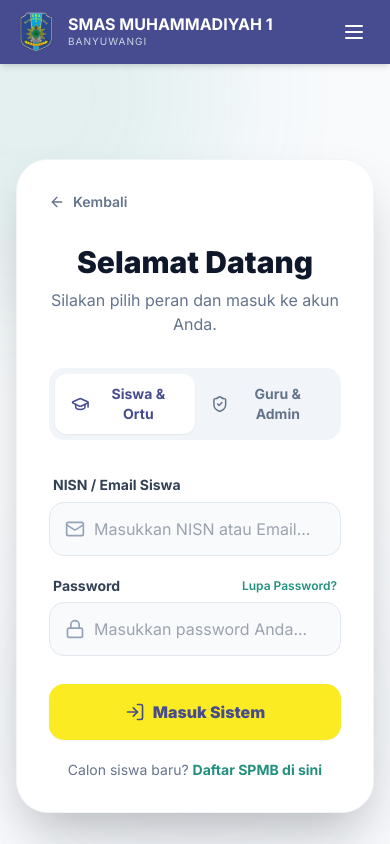
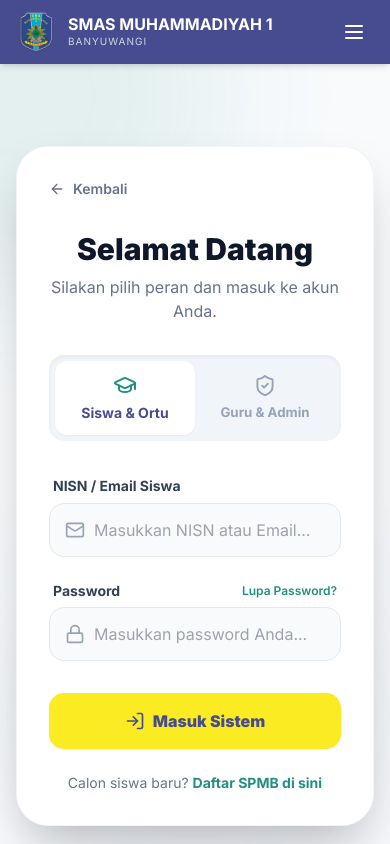
Before and after one commit to mbuzzz/demosmamutubwi, a React (Vite) app in the folder frontend/: page /login in a window 390 px wide. Shown: the top 844 px of the page. Built offline with nearby package versions, Linux system fonts and the light colour scheme.

Commit message:
feat(frontend): refactor max-width to 7xl for consistency, improve Login tabs contrast, and add SPMB enrollment page

```diff
--- a/frontend/src/App.tsx
+++ b/frontend/src/App.tsx
@@ -9,6 +9,7 @@ import NewsHub from './pages/NewsHub';
 import NewsDetail from './pages/NewsDetail';
 import Downloads from './pages/Downloads';
 import Login from './pages/Login';
+import SPMB from './pages/SPMB';
 
 export default function App() {
   return (
@@ -25,6 +26,7 @@ export default function App() {
               <Route path="/berita/:id" element={<NewsDetail />} />
               <Route path="/unduhan" element={<Downloads />} />
               <Route path="/login" element={<Login />} />
+              <Route path="/spmb" element={<SPMB />} />
             </Routes>
           </main>
         </div>
--- a/frontend/src/components/Navbar.tsx
+++ b/frontend/src/components/Navbar.tsx
@@ -10,7 +10,8 @@ export default function Navbar() {
     { path: '/profile', label: 'Profil Sekolah' },
     { path: '/guru', label: 'Direktori Guru' },
     { path: '/berita', label: 'Berita' },
-    { path: '/unduhan', label: 'Unduhan' }
+    { path: '/unduhan', label: 'Unduhan' },
+    { path: '/spmb', label: 'SPMB' }
   ];
 
   return (
--- a/frontend/src/pages/About.tsx
+++ b/frontend/src/pages/About.tsx
@@ -6,7 +6,7 @@ export default function About() {
 
   return (
     <div className="bg-slate-50 py-16 px-4 sm:px-6 lg:px-8 min-h-screen">
-      <div className="max-w-5xl mx-auto">
+      <div className="max-w-7xl mx-auto">
         {/* Header Profile */}
         <div className="text-center mb-12">
           <div className="inline-flex items-center gap-2 px-3 py-1 rounded-full bg-brand-blueDark/10 text-xs font-bold text-brand-blueDark uppercase tracking-wider mb-4">
--- a/frontend/src/pages/Downloads.tsx
+++ b/frontend/src/pages/Downloads.tsx
@@ -18,7 +18,7 @@ export default function Downloads() {
 
   return (
     <div className="bg-slate-50 py-16 px-4 sm:px-6 lg:px-8">
-      <div className="max-w-5xl mx-auto">
+      <div className="max-w-7xl mx-auto">
         <div className="text-center mb-10">
           <h1 className="text-4xl font-extrabold text-slate-900 mb-3">Pusat Unduhan Dokumen</h1>
           <p className="text-slate-500">Akses dokumen publik resmi, kalender, brosur, serta panduan administrasi sekolah.</p>
--- a/frontend/src/pages/GuruDirectory.tsx
+++ b/frontend/src/pages/GuruDirectory.tsx
@@ -21,7 +21,7 @@ export default function GuruDirectory() {
 
   return (
     <div className="bg-slate-50 py-16 px-4 sm:px-6 lg:px-8">
-      <div className="max-w-6xl mx-auto">
+      <div className="max-w-7xl mx-auto">
         <div className="text-center mb-10">
           <h1 className="text-4xl font-extrabold text-slate-900 mb-3">Direktori Guru & Pendidik</h1>
           <p className="text-slate-500">Mata rantai utama transfer keilmuan dan kepribadian Islami bagi siswa kami.</p>
--- a/frontend/src/pages/Home.tsx
+++ b/frontend/src/pages/Home.tsx
@@ -113,7 +113,7 @@ export default function Home() {
 
       {/* Sambutan Kepala Sekolah */}
       <section className="py-20 bg-white">
-        <div className="max-w-6xl mx-auto px-4 sm:px-6 lg:px-8 grid grid-cols-1 lg:grid-cols-12 gap-12 items-center">
+        <div className="max-w-7xl mx-auto px-4 sm:px-6 lg:px-8 grid grid-cols-1 lg:grid-cols-12 gap-12 items-center">
           <div className="lg:col-span-4 flex justify-center">
             <div className="relative group">
               <div className="absolute -inset-1 bg-gradient-to-r from-brand-blueDark to-brand-teal rounded-2xl blur opacity-25 group-hover:opacity-40 transition duration-300"></div>
--- a/frontend/src/pages/Login.tsx
+++ b/frontend/src/pages/Login.tsx
@@ -79,32 +79,34 @@ export default function Login() {
           </div>
 
           {/* Type Switcher */}
-          <div className="flex p-1.5 bg-slate-100 rounded-[15px] mb-8">
+          <div className="flex bg-slate-100 rounded-[15px] mb-8 p-1.5 shadow-inner">
             <button
               type="button"
               onClick={() => setLoginType('siswa')}
-              className={`flex-1 flex items-center justify-center gap-2 py-2.5 px-4 rounded-xl text-sm font-bold transition-all duration-200 ${
+              className={`flex-1 flex flex-col items-center justify-center gap-1.5 py-3 px-2 rounded-xl text-sm font-bold transition-all duration-300 ${
                 loginType === 'siswa'
-                  ? 'bg-white text-brand-blueDark shadow-sm'
-                  : 'text-slate-500 hover:text-slate-700 hover:bg-slate-200/50'
+                  ? 'bg-white text-brand-blueDark shadow-sm transform scale-100'
+                  : 'text-slate-400 hover:text-slate-600 hover:bg-slate-200/50 scale-95'
               }`}
             >
-              <GraduationCap className="w-5 h-5" /> Siswa & Ortu
+              <GraduationCap className={`w-6 h-6 ${loginType === 'siswa' ? 'text-brand-teal' : 'text-slate-400'}`} />
+              Siswa & Ortu
             </button>
             <button
               type="button"
               onClick={() => setLoginType('guru-admin')}
-              className={`flex-1 flex items-center justify-center gap-2 py-2.5 px-4 rounded-xl text-sm font-bold transition-all duration-200 ${
+              className={`flex-1 flex flex-col items-center justify-center gap-1.5 py-3 px-2 rounded-xl text-sm font-bold transition-all duration-300 ${
                 loginType === 'guru-admin'
-                  ? 'bg-brand-blueDark text-white shadow-sm'
-                  : 'text-slate-500 hover:text-slate-700 hover:bg-slate-200/50'
+                  ? 'bg-brand-blueDark text-white shadow-sm transform scale-100'
+                  : 'text-slate-400 hover:text-slate-600 hover:bg-slate-200/50 scale-95'
               }`}
             >
-              <ShieldCheck className="w-5 h-5" /> Guru & Admin
+              <ShieldCheck className={`w-6 h-6 ${loginType === 'guru-admin' ? 'text-brand-yellow' : 'text-slate-400'}`} />
+              Guru & Admin
             </button>
           </div>
 
-          <form onSubmit={handleSubmit} className="space-y-5">
+          <form onSubmit={handleSubmit} className="space-y-6">
             <div className="space-y-1.5">
               <label className="text-sm font-bold text-slate-700 pl-1">
                 {loginType === 'siswa' ? 'NISN / Email Siswa' : 'Email Pegawai / NIP'}
--- a/frontend/src/pages/NewsHub.tsx
+++ b/frontend/src/pages/NewsHub.tsx
@@ -49,7 +49,7 @@ export default function NewsHub() {
 
   return (
     <div className="bg-slate-50 py-16 px-4 sm:px-6 lg:px-8">
-      <div className="max-w-6xl mx-auto">
+      <div className="max-w-7xl mx-auto">
         <div className="text-center mb-12">
           <h1 className="text-4xl font-extrabold text-slate-900 mb-3">Portal Berita & Kabar Sekolah</h1>
           <p className="text-slate-500">Kumpulan cerita, pengumuman resmi, dan pencapaian civitas akademika kami.</p>
--- /dev/null
+++ b/frontend/src/pages/SPMB.tsx
@@ -0,0 +1,63 @@
+import { ArrowRight, FileText, CheckCircle, ClipboardList } from 'lucide-react';
+import { Link } from 'react-router-dom';
+
+export default function SPMB() {
+  return (
+    <div className="bg-slate-50 py-16 px-4 sm:px-6 lg:px-8 min-h-screen">
+      <div className="max-w-7xl mx-auto">
+        <div className="text-center mb-16">
+          <div className="inline-flex items-center gap-2 px-3 py-1 rounded-full bg-brand-yellow/20 text-xs font-bold text-brand-blueDark uppercase tracking-wider mb-4">
+            <span className="w-2 h-2 rounded-full bg-brand-yellow"></span>
+            Tahun Ajaran 2026/2027
+          </div>
+          <h1 className="text-4xl sm:text-5xl font-extrabold text-slate-900 mb-6 tracking-tight">Penerimaan Siswa Baru (SPMB)</h1>
+          <p className="text-lg text-slate-600 max-w-2xl mx-auto leading-relaxed">
+            Bergabunglah menjadi bagian dari generasi cerdas dan berkarakter Islami.
+            Proses pendaftaran kami rancang agar mudah, transparan, dan dapat dilakukan secara daring (online).
+          </p>
+        </div>
+
+        <div className="grid grid-cols-1 lg:grid-cols-3 gap-8">
+          {/* Step 1 */}
+          <div className="bg-white rounded-[15px] p-8 shadow-card border border-slate-100 flex flex-col items-center text-center hover:shadow-card-hover transition-all">
+            <div className="w-16 h-16 bg-slate-100 rounded-[15px] flex items-center justify-center text-brand-blueDark mb-6 shadow-sm">
+              <FileText className="w-8 h-8" />
+            </div>
+            <h3 className="text-xl font-bold text-slate-900 mb-3">1. Mengisi Formulir</h3>
+            <p className="text-slate-600 text-sm leading-relaxed mb-6">Lengkapi biodata diri dan asal sekolah melalui form digital. Dokumen dapat diunggah dengan format foto/PDF.</p>
+          </div>
+
+          {/* Step 2 */}
+          <div className="bg-white rounded-[15px] p-8 shadow-card border border-slate-100 flex flex-col items-center text-center hover:shadow-card-hover transition-all">
+            <div className="w-16 h-16 bg-brand-teal/10 rounded-[15px] flex items-center justify-center text-brand-teal mb-6 shadow-sm">
+              <ClipboardList className="w-8 h-8" />
+            </div>
+            <h3 className="text-xl font-bold text-slate-900 mb-3">2. Seleksi & Verifikasi</h3>
+            <p className="text-slate-600 text-sm leading-relaxed mb-6">Panitia akan memverifikasi kelengkapan berkas Anda. Siswa juga akan mengikuti tes penempatan akademik berbasis CBT.</p>
+          </div>
+
+          {/* Step 3 */}
+          <div className="bg-white rounded-[15px] p-8 shadow-card border border-slate-100 flex flex-col items-center text-center hover:shadow-card-hover transition-all">
+            <div className="w-16 h-16 bg-brand-green/10 rounded-[15px] flex items-center justify-center text-brand-green mb-6 shadow-sm">
+              <CheckCircle className="w-8 h-8" />
+            </div>
+            <h3 className="text-xl font-bold text-slate-900 mb-3">3. Pengumuman</h3>
+            <p className="text-slate-600 text-sm leading-relaxed mb-6">Hasil seleksi kelulusan dan daftar ulang dapat dipantau langsung dari Dasbor Kabin Pendaftar secara transparan.</p>
+          </div>
+        </div>
+
+        <div className="mt-16 bg-gradien-biru-hijau rounded-[2rem] p-10 sm:p-16 text-center text-white shadow-xl relative overflow-hidden">
+           <div className="absolute inset-0 bg-[radial-gradient(ellipse_at_top_right,_var(--tw-gradient-stops))] from-white/20 via-transparent to-transparent opacity-60"></div>
+           <div className="relative z-10">
+            <h2 className="text-3xl font-extrabold mb-4">Siap untuk Bergabung?</h2>
+            <p className="text-lg text-white/90 mb-8 max-w-xl mx-auto">Klik tombol di bawah untuk membuat akun Pendaftaran atau masuk jika Anda sudah memiliki akun calon siswa.</p>
+            <Link to="/login" className="inline-flex items-center gap-2 bg-brand-yellow text-brand-blueDark hover:bg-white font-extrabold px-8 py-4 rounded-[15px] shadow-card transition-all duration-300">
+              Mulai Pendaftaran Sekarang <ArrowRight className="w-5 h-5" />
+            </Link>
+           </div>
+        </div>
+
+      </div>
+    </div>
+  );
+}
```
